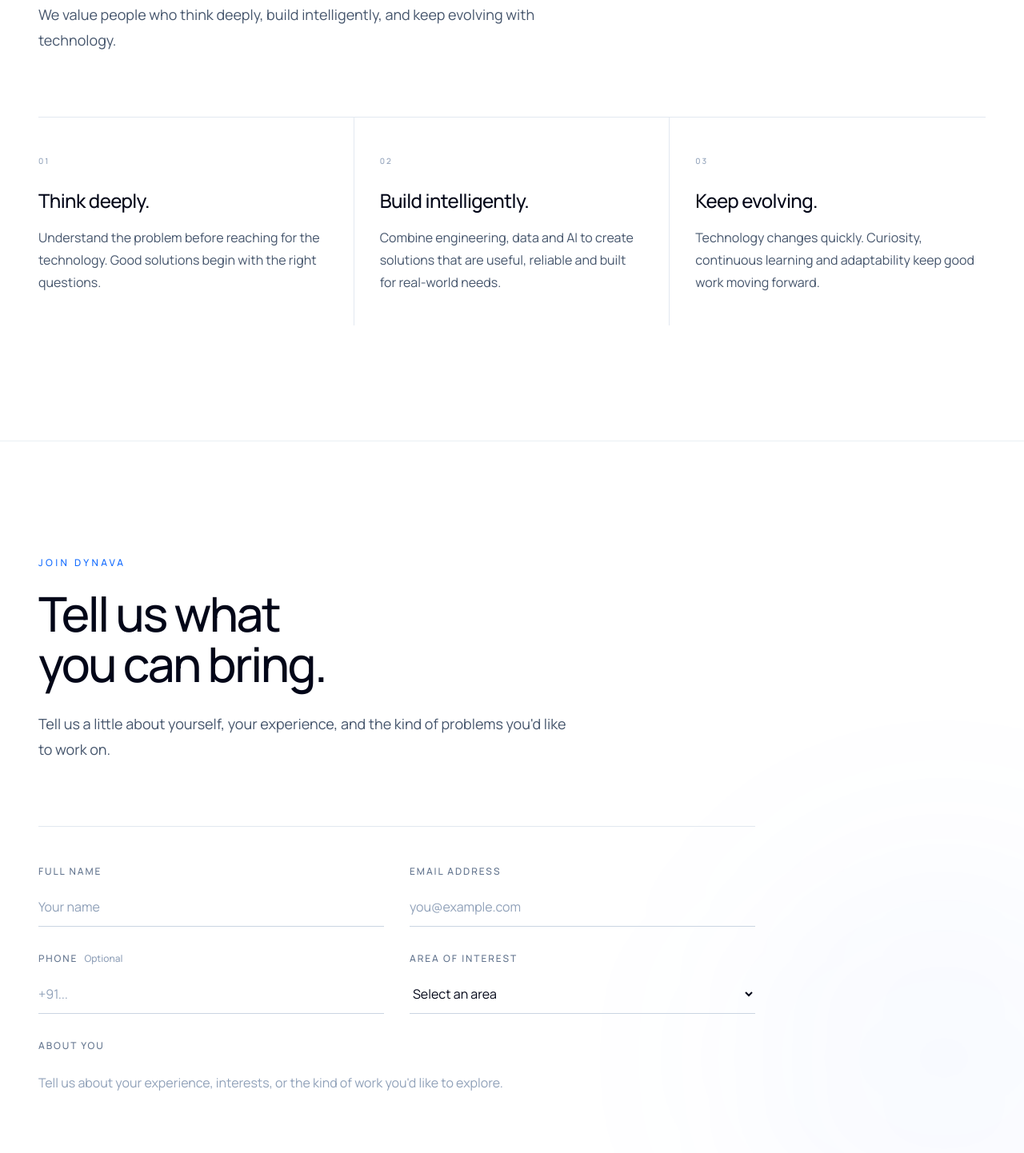
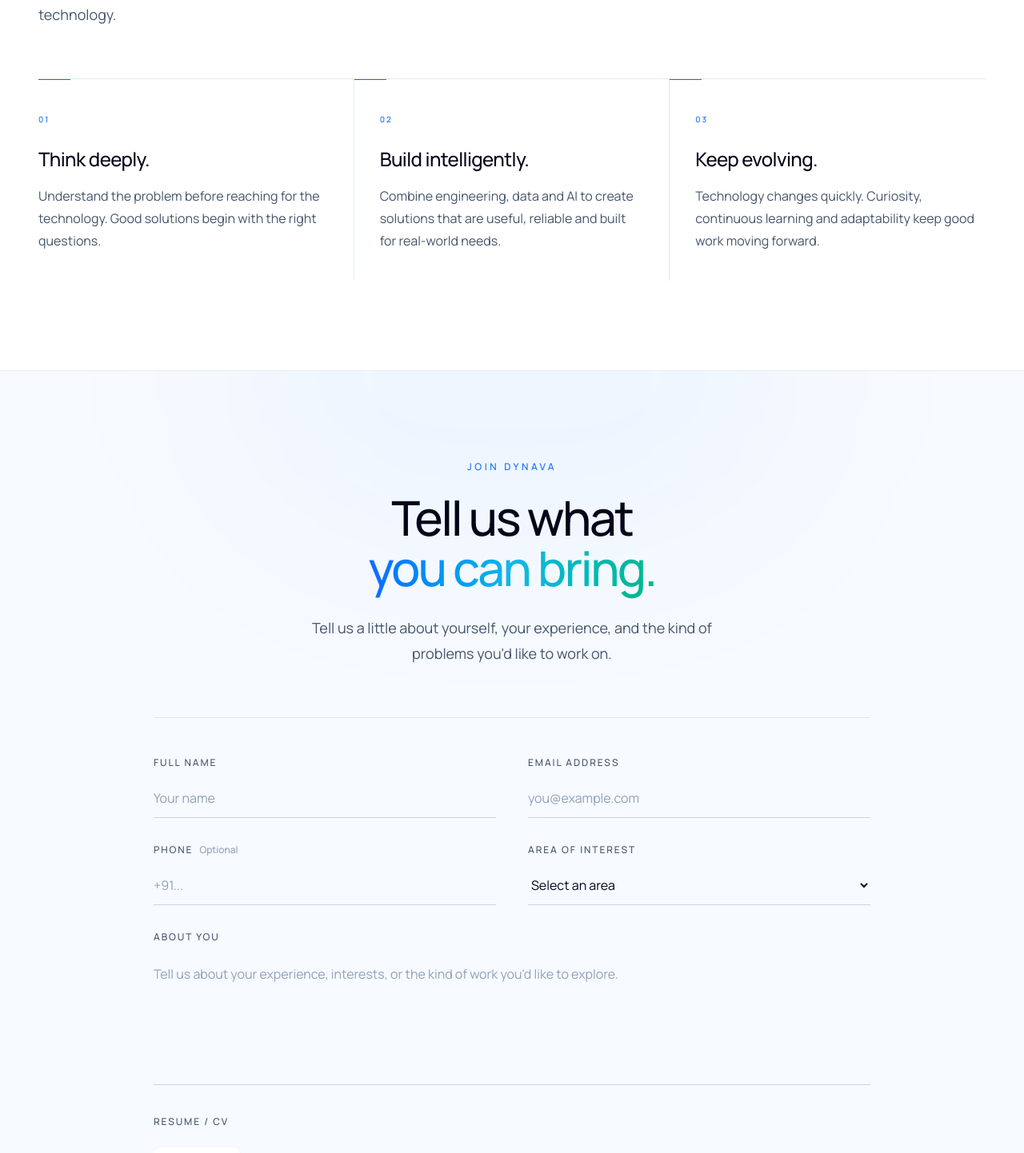
Before and after one commit to Dhinagaran891/dynava, a Next.js app: page /careers in a window 1280 px wide. Shown: the part 1028-2470 px from the top of the page at 80% size. Built offline with nearby package versions, Linux system fonts and the light colour scheme.

Commit message:
Refine careers page design

```diff
--- a/components/careers/CareersApplication.tsx
+++ b/components/careers/CareersApplication.tsx
@@ -1,5 +1,3 @@
-import Link from "next/link";
-
 export default function CareersApplication() {
   return (
     <section
@@ -9,12 +7,13 @@
         overflow-hidden
         border-t
         border-slate-200/70
+        bg-[#F7FAFF]
         px-6
-        py-24
+        py-20
         sm:px-8
-        sm:py-28
+        sm:py-24
         lg:px-12
-        lg:py-36
+        lg:py-28
       "
     >
       {/* Subtle Dynava atmosphere */}
@@ -23,29 +22,30 @@
         className="
           pointer-events-none
           absolute
-          -right-40
-          top-1/2
-          -z-10
-          h-[520px]
-          w-[520px]
+          left-1/2
+          top-0
+          -z-0
+          h-[420px]
+          w-[720px]
+          -translate-x-1/2
           -translate-y-1/2
           rounded-full
-          bg-blue-500/[0.035]
+          bg-[#126BFF]/[0.035]
           blur-[120px]
         "
       />
 
-      <div className="mx-auto max-w-7xl">
+      <div className="relative z-10 mx-auto max-w-7xl">
 
         {/* Introduction */}
-        <div className="max-w-3xl">
+        <div className="mx-auto max-w-3xl text-center">
           <p
             className="
               mb-6
               text-[11px]
               font-medium
               uppercase
-              tracking-[0.28em]
+              tracking-[0.3em]
               text-[#126BFF]
               sm:text-xs
             "
@@ -67,13 +67,25 @@
 >
   Tell us what
   <br />
+  <span
+    className="
+      bg-gradient-to-r
+      from-[#126BFF]
+      via-[#16B7E8]
+      to-[#00B889]
+      bg-clip-text
+      text-transparent
+    "
+  >
     you can bring.
+  </span>
 </h2>
 
           <p
             className="
+              mx-auto
               mt-7
-              max-w-2xl
+              max-w-xl
               text-base
               leading-7
               text-slate-600
@@ -89,16 +101,17 @@
         {/* Application form */}
         <form
           className="
-            mt-16
+            mx-auto
+            mt-14
             max-w-4xl
             border-t
             border-slate-200
             pt-10
-            sm:mt-20
+            sm:mt-16
             sm:pt-12
           "
         >
-          <div className="grid gap-8 sm:grid-cols-2">
+          <div className="grid gap-x-10 gap-y-8 sm:grid-cols-2">
 
             {/* Full name */}
             <div>
@@ -111,7 +124,7 @@
                   font-medium
                   uppercase
                   tracking-[0.16em]
-                  text-slate-500
+                  text-slate-600
                 "
               >
                 Full name
@@ -152,7 +165,7 @@
                   font-medium
                   uppercase
                   tracking-[0.16em]
-                  text-slate-500
+                  text-slate-600
                 "
               >
                 Email address
@@ -193,7 +206,7 @@
                   font-medium
                   uppercase
                   tracking-[0.16em]
-                  text-slate-500
+                  text-slate-600
                 "
               >
                 Phone
@@ -237,7 +250,7 @@
                   font-medium
                   uppercase
                   tracking-[0.16em]
-                  text-slate-500
+                  text-slate-600
                 "
               >
                 Area of interest
@@ -284,7 +297,7 @@
                   font-medium
                   uppercase
                   tracking-[0.16em]
-                  text-slate-500
+                  text-slate-600
                 "
               >
                 About you
@@ -326,7 +339,7 @@
                   font-medium
                   uppercase
                   tracking-[0.16em]
-                  text-slate-500
+                  text-slate-600
                 "
               >
                 Resume / CV
@@ -350,20 +363,21 @@
                   file:mr-4
                   file:rounded-md
                   file:border-0
-                  file:bg-slate-100
+                  file:bg-white
                   file:px-4
                   file:py-2
                   file:text-sm
                   file:font-medium
                   file:text-slate-700
-                  hover:file:bg-slate-200
+                  file:shadow-sm
+                  hover:file:bg-slate-50
                   focus:outline-none
                 "
               />
 
               <p className="mt-3 text-xs leading-5 text-slate-400">
-                PDF, DOC or DOCX. Maximum file size will be enforced when
-                the application backend is connected.
+                PDF, DOC or DOCX. Maximum file size will be enforced
+                when the application backend is connected.
               </p>
             </div>
           </div>
@@ -402,7 +416,7 @@
                   "
                 />
 
-                <span className="text-xs leading-5 text-slate-500">
+                <span className="text-xs leading-5 text-slate-600">
                   I consent to Dynava using the information provided
                   to evaluate my application and contact me regarding
                   relevant opportunities.
@@ -476,15 +490,16 @@
         {/* Closing brand line */}
         <div
           className="
-            mt-20
+            mt-16
             border-t
             border-slate-200
             pt-7
-            sm:mt-24
+            sm:mt-20
           "
         >
           <p
             className="
+              text-center
               text-[10px]
               font-medium
               uppercase
--- a/components/careers/CareersHero.tsx
+++ b/components/careers/CareersHero.tsx
@@ -83,9 +83,9 @@
               xl:text-9xl
             "
           >
-            Build what
+          Build What
             <br />
-            comes next
+          Comes Next
             <span className="text-[#126BFF]">.</span>
           </h1>
 
--- a/components/careers/CareersValue.tsx
+++ b/components/careers/CareersValue.tsx
@@ -29,11 +29,11 @@
         border-t
         border-slate-200/70
         px-6
-        py-24
+        py-20
         sm:px-8
-        sm:py-28
+        sm:py-24
         lg:px-12
-        lg:py-36
+        lg:py-28
       "
     >
       <div className="mx-auto max-w-7xl">
@@ -46,7 +46,7 @@
               text-[11px]
               font-medium
               uppercase
-              tracking-[0.28em]
+              tracking-[0.3em]
               text-[#126BFF]
               sm:text-xs
             "
@@ -90,7 +90,7 @@
         {/* Values */}
         <div
           className="
-            mt-20
+            mt-16
             grid
             border-t
             border-slate-200
@@ -101,24 +101,41 @@
             <article
               key={value.number}
               className="
+                relative
                 border-b
                 border-slate-200
                 py-8
                 sm:border-b-0
                 sm:border-r
                 sm:px-8
-                sm:py-10
+                sm:py-9
                 first:sm:pl-0
                 last:sm:border-r-0
                 last:sm:pr-0
               "
             >
+              {/* Dynava accent */}
+              <span
+                aria-hidden="true"
+                className="
+                  absolute
+                  left-0
+                  top-0
+                  h-px
+                  w-10
+                  bg-[#126BFF]
+                  sm:left-8
+                  first:sm:left-0
+                  last:sm:left-auto
+                "
+              />
+
               <span
                 className="
                   text-[10px]
                   font-medium
                   tracking-[0.2em]
-                  text-slate-400
+                  text-[#126BFF]
                 "
               >
                 {value.number}
```
Lines whose indentation alone changed are shown as unchanged.
